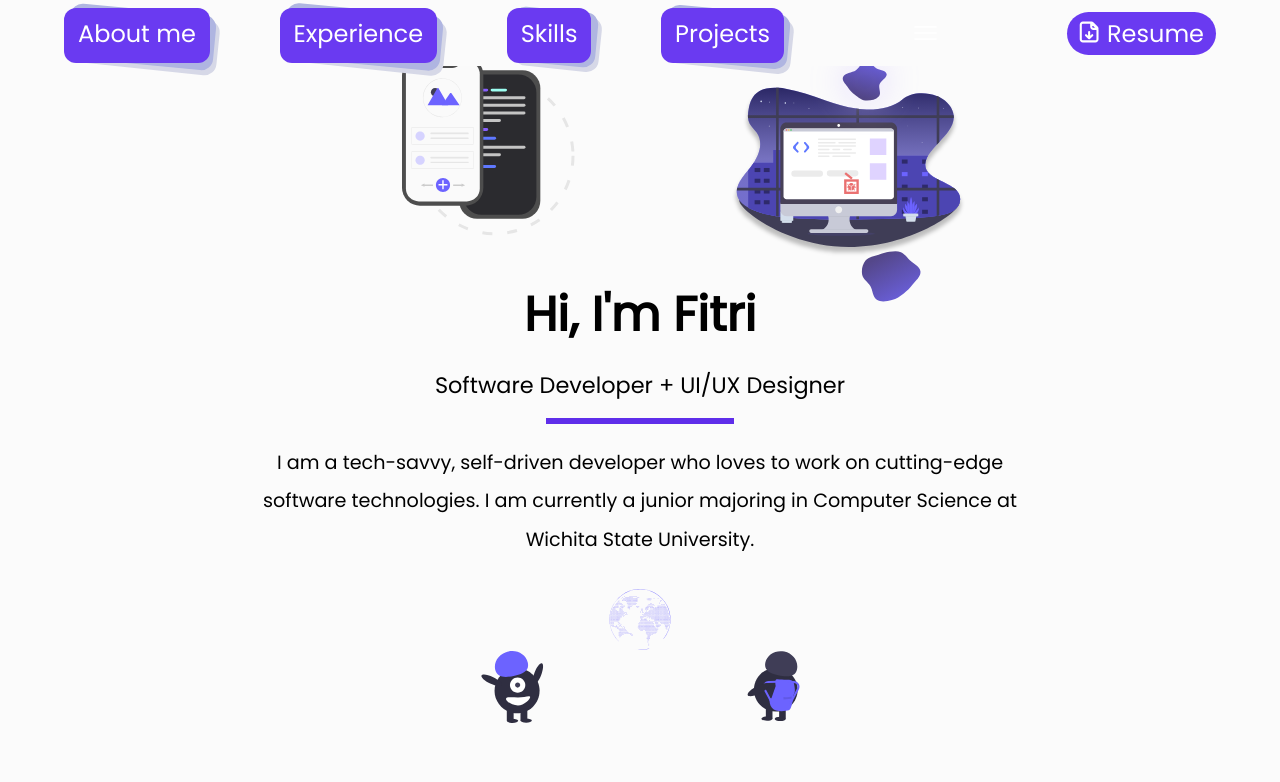
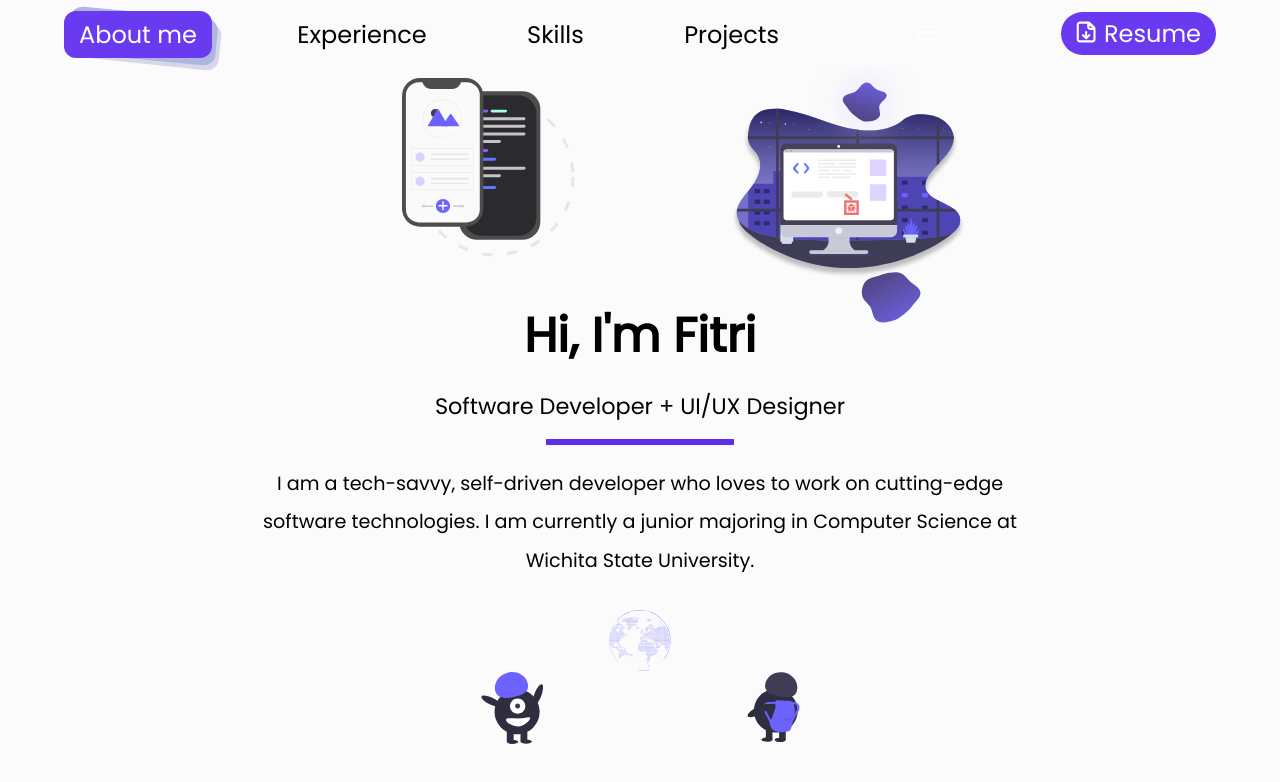
Before and after one commit to Endeavor42/personal-website, a React (Create React App) app: page / in a window 1280 px wide. Shown: the top 782 px of the page. Built offline with nearby package versions, Linux system fonts and the light colour scheme.

Commit message:
managed to add tags to nav items

```diff
--- a/src/components/Navbar.tsx
+++ b/src/components/Navbar.tsx
@@ -1,40 +1,104 @@
+import { useState } from "react";
 import "../styles/navbar.scss";
 import hamburgerIcon from "../images/navbar/hamburger.svg";
 import downloadImg from "../images/navbar/download.svg";
-import hightlightTags from "../images/navbar/highlight-tags.svg";
 
 function Navbar() {
+  const [linkState, setLinkState] = useState("about me");
+
   return (
     <div className="navbar">
       <div className="navbar__container">
         <ul className="navbar__links">
-          <li>
-            <p>About me</p>
-            <div className="tagsWrapper">
+          <li onClick={() => setLinkState("about me")}>
+            {
+              <p
+                style={
+                  linkState === "about me"
+                    ? { color: "white", textDecoration: "none" }
+                    : { color: "black" }
+                }
+              >
+                About me
+              </p>
+            }
+            <div
+              style={
+                linkState === "about me"
+                  ? { visibility: "visible" }
+                  : { visibility: "hidden" }
+              }
+              className="tagsWrapper"
+            >
               <div className="item tag1"></div>
               <div className="item tag2" />
               <div className="item tag3" />
             </div>
           </li>
-          <li>
-            Experience
-            <div className="tagsWrapper">
+          <li onClick={() => setLinkState("experience")}>
+            <p
+              style={
+                linkState === "experience"
+                  ? { color: "white", textDecoration: "none" }
+                  : { color: "black" }
+              }
+            >
+              Experience
+            </p>
+            <div
+              style={
+                linkState === "experience"
+                  ? { visibility: "visible" }
+                  : { visibility: "hidden" }
+              }
+              className="tagsWrapper"
+            >
               <div className="item tag1" />
               <div className="item tag2" />
               <div className="item tag3" />
             </div>
           </li>
-          <li>
-            Skills
-            <div className="tagsWrapper">
+          <li onClick={() => setLinkState("skills")}>
+            <p
+              style={
+                linkState === "skills"
+                  ? { color: "white", textDecoration: "none" }
+                  : { color: "black" }
+              }
+            >
+              Skills
+            </p>
+            <div
+              style={
+                linkState === "skills"
+                  ? { visibility: "visible" }
+                  : { visibility: "hidden" }
+              }
+              className="tagsWrapper"
+            >
               <div className="item tag1" />
               <div className="item tag2" />
               <div className="item tag3" />
             </div>
           </li>
-          <li>
-            Projects
-            <div className="tagsWrapper">
+          <li onClick={() => setLinkState("projects")}>
+            <p
+              style={
+                linkState === "projects"
+                  ? { color: "white", textDecoration: "none" }
+                  : { color: "black" }
+              }
+            >
+              Projects
+            </p>
+            <div
+              style={
+                linkState === "projects"
+                  ? { visibility: "visible", textDecoration: "none" }
+                  : { visibility: "hidden" }
+              }
+              className="tagsWrapper"
+            >
               <div className="item tag1" />
               <div className="item tag2" />
               <div className="item tag3" />
--- a/src/styles/aboutMe.scss
+++ b/src/styles/aboutMe.scss
@@ -1,5 +1,6 @@
 @import "./_global.scss";
 $breakpoint-tablet: 768px;
+$breakpoint-ipad: 1040px;
 
 .aboutMe {
   width: 100%;
@@ -10,6 +11,10 @@ $breakpoint-tablet: 768px;
   flex-direction: column;
   align-items: center;
   background-color: #fbfbfb;
+  @media (min-width: $breakpoint-ipad) {
+    height: calc(100% - 66px);
+    margin-top: 66px;
+  }
   &__topImgContainer {
     width: 100%;
     min-width: 300px;
--- a/src/styles/navbar.scss
+++ b/src/styles/navbar.scss
@@ -56,19 +56,22 @@ $breakpoint-large-tablet: 1040px;
     &__links {
       display: flex;
       justify-content: space-between;
-      width: 720px;
+      width: 730px;
       list-style-type: none;
       font-size: 24px;
       padding-left: 0px;
       li {
         position: relative;
-        padding: 10px 14px;
+        padding: 6px 15px;
         color: white;
-        border-radius: 12px;
         cursor: pointer;
+        margin-top: 3px;
+        p:hover {
+          text-decoration: underline;
+          text-decoration-color: #666666;
+        }
         .tagsWrapper {
-          // display: none;
-          top: 2px;
+          top: 0px;
           right: 0;
           position: absolute;
           height: 100%;
@@ -102,7 +105,7 @@ $breakpoint-large-tablet: 1040px;
     a {
       font-size: 24px;
       border-radius: 25px;
-      padding: 4px 12px;
+      padding: 4px 15px;
       img {
         height: 22px;
         width: 20px;
```
Also changed, not shown: src/images/navbar/highlight-tags.svg (deleted), 1 other file (tests, documents, lock files or other folders).
